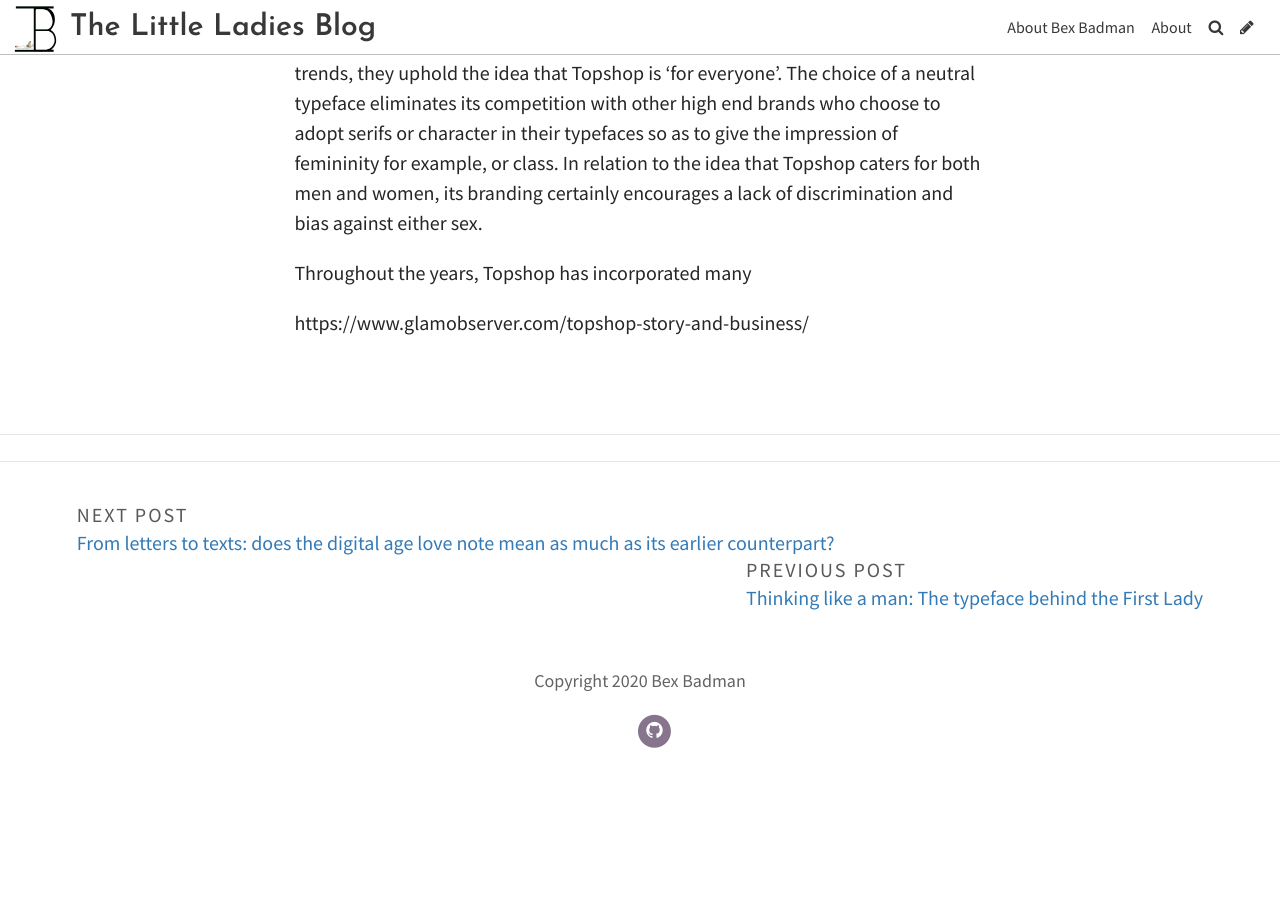
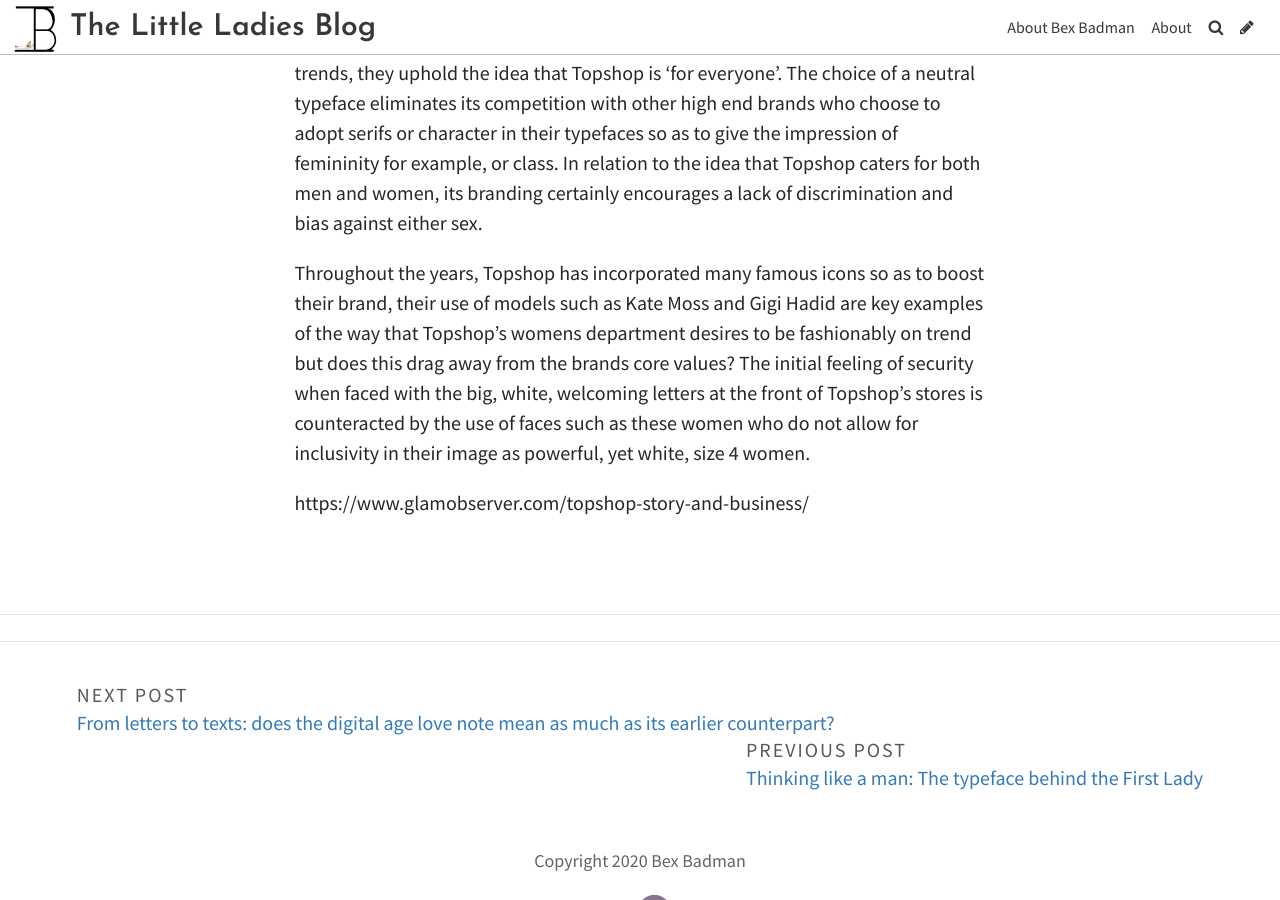
Before and after one commit to rebeccabadman1999/Bex-Badman-Blog, a Jekyll site: the page built from _posts/2020-11-14-topshop-does-their-brand-really-cater-for-both-men-and-women.md, in a window 1280 px wide and 900 px high, scrolled down 928 px. Built offline with Jekyll 4.4.1, drawn with Linux system fonts in a browser that asks for light colours; some web fonts are replaced; comment, search, counter and statistics services are not loaded; before the commit the page ends 1705 px from its top, so only the background shows below that.

Commit message:
Update Post “2020-11-14-topshop-does-their-brand-really-cater-for-both-men-and-women”

```diff
--- a/_posts/2020-11-14-topshop-does-their-brand-really-cater-for-both-men-and-women.md
+++ b/_posts/2020-11-14-topshop-does-their-brand-really-cater-for-both-men-and-women.md
@@ -13,6 +13,6 @@
 
 The brand itself has attempted to ascertain its image as both gender neutral and socially neutral due to its bold, yet simplistic logo. Both TOPSHOP and TOPMAN share characteristics in the way that they are both portrayed in 'All Caps', deciding to have little differentiation between them apart from the actual name. However, despite their high end intentions within the store, through fashion choices and trends, they uphold the idea that Topshop is 'for everyone'. The choice of a neutral typeface eliminates its competition with other high end brands who choose to adopt serifs or character in their typefaces so as to give the impression of femininity for example, or class. In relation to the idea that Topshop caters for both men and women, its branding certainly encourages a lack of discrimination and bias against either sex.
 
-Throughout the years, Topshop has incorporated many
+Throughout the years, Topshop has incorporated many famous icons so as to boost their brand, their use of models such as Kate Moss and Gigi Hadid are key examples of the way that Topshop's womens department desires to be fashionably on trend but does this drag away from the brands core values? The initial feeling of security when faced with the big, white, welcoming letters at the front of Topshop's stores is counteracted by the use of faces such as these women who do not allow for inclusivity in their image as powerful, yet white, size 4 women.
 
 https://www.glamobserver.com/topshop-story-and-business/
```
